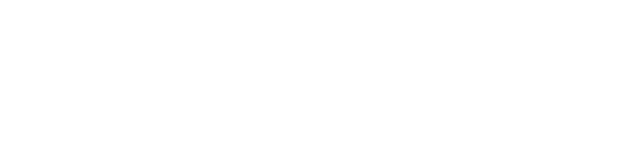
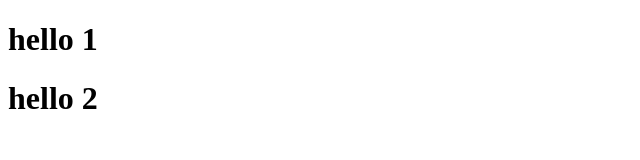
Before and after one commit to souhaildridi/travaill, a plain HTML site: page index.html in a window 1280 px wide. Shown: the whole page, without its empty margins (0-640 px from the left). Drawn offline with Linux system fonts and the light colour scheme.

Commit message:
ajouter hello2

```diff
--- a/index.html
+++ b/index.html
@@ -6,6 +6,7 @@
     <title>Document</title>
 </head>
 <body>
-
+    <h1>hello 1</h1>
+    <h1>hello 2</h1>
 </body>
 </html>
```
